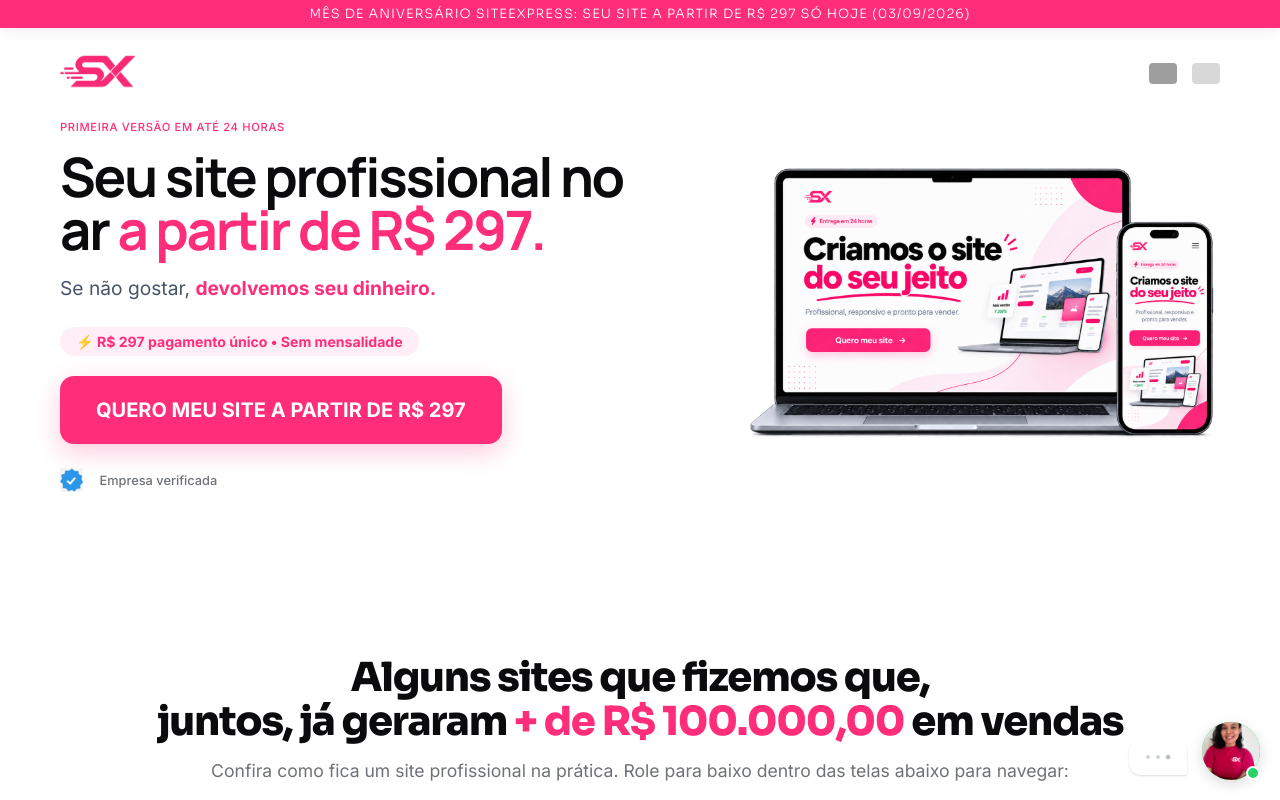
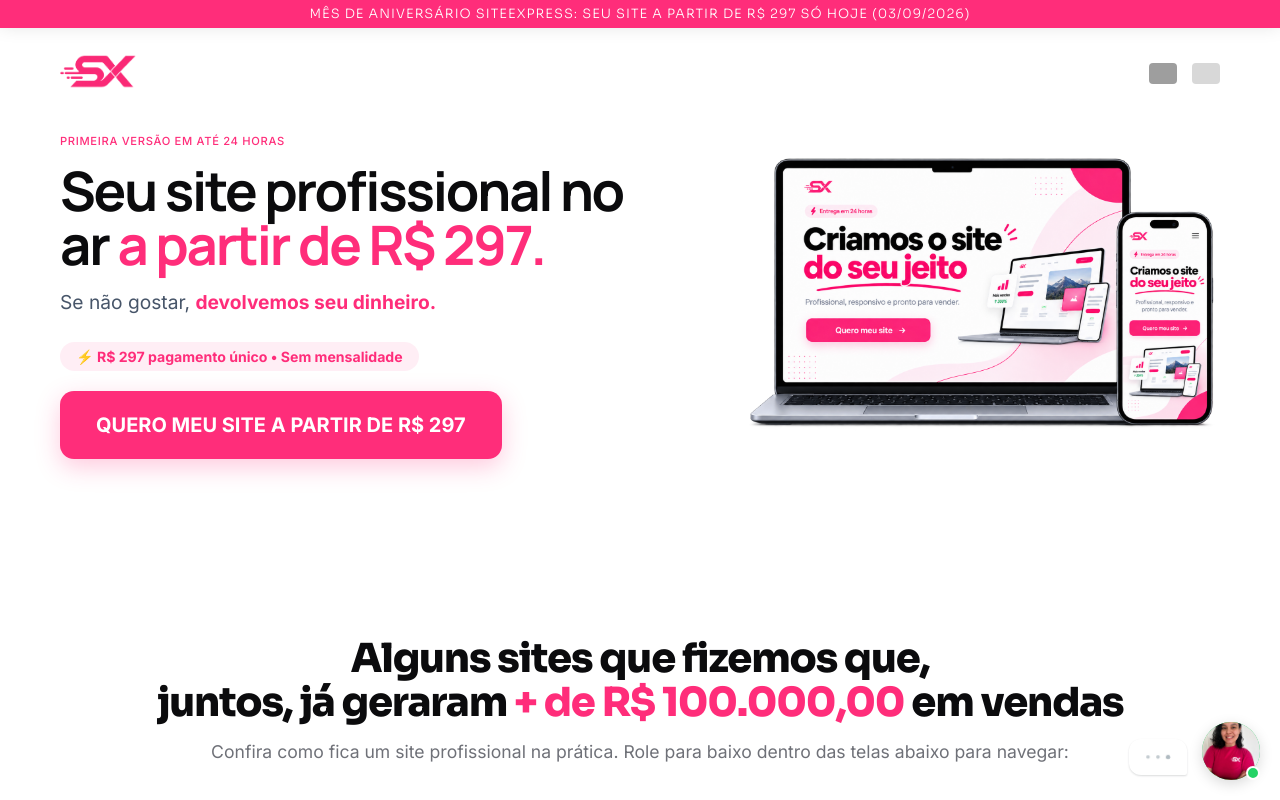
Before and after one commit to t0non/siteexpressbrasil, a Next.js app: page / in a window 1280 px wide. Shown: the top 800 px of the page. Built offline with nearby package versions, Linux system fonts and the light colour scheme; grey boxes are pictures that could not be loaded.

Commit message:
fix: remove Empresa verificada badge from hero CTA section

```diff
--- a/src/app/page.tsx
+++ b/src/app/page.tsx
@@ -118,10 +118,6 @@
               >
                 {t.ctaHero}
               </button>
-              <div className={styles.verifiedBadge}>
-                <Image src="/verificado.jpg" alt="Empresa Verificada" width={24} height={24} className={styles.verifiedImage} />
-                <span>{t.verifiedCompany}</span>
-              </div>
             </div>
           </div>
 
```
Also changed, not shown: public/Juliana Lima.png (added).
